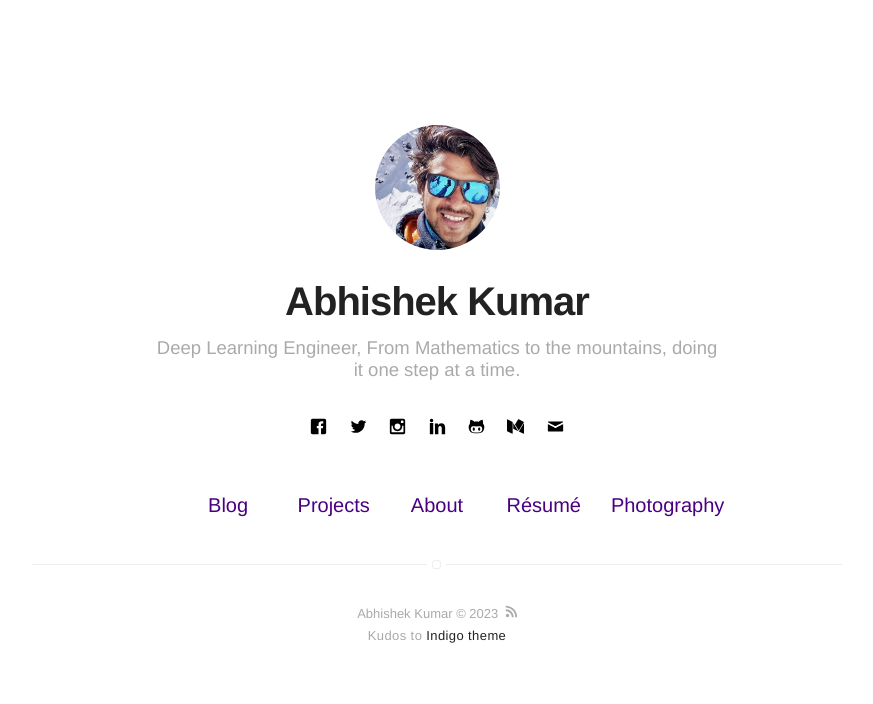
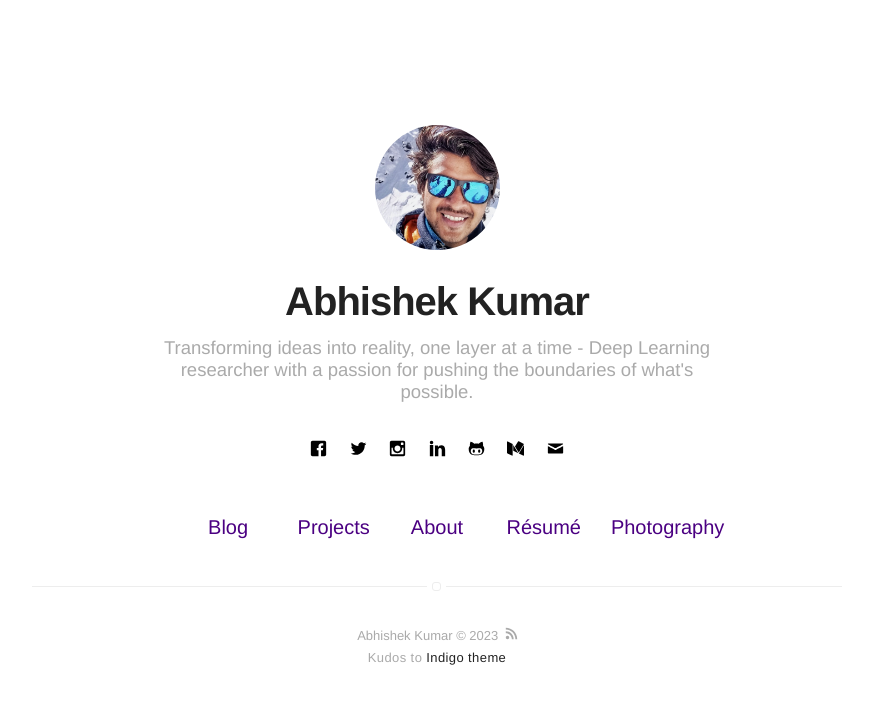
Before and after one commit to iabhi7/iabhi7.github.io, a Jekyll site: the page built from index.html, in a window 1280 px wide. Shown: the top 704 px of the page, without its empty margins (203-1076 px from the left). Built offline with Jekyll 4.4.1, drawn with Linux system fonts in a browser that asks for light colours.

Commit message:
about changes

```diff
--- a/_config.yml
+++ b/_config.yml
@@ -1,6 +1,6 @@
 # main text of home
 name: Abhishek Kumar
-bio: Deep Learning Engineer, From Mathematics to the mountains, doing it one step at a time.
+bio: "Transforming ideas into reality, one layer at a time - Deep Learning researcher with a passion for pushing the boundaries of what's possible."
 
 # twitter summary info
 description: My personal blog about technology (mostly Deep Learning) and stuff related to me (mostly travelling)
--- a/_layouts/default.html
+++ b/_layouts/default.html
@@ -14,7 +14,7 @@ layout: compress
     <meta name=author content="{{ site.name }}"> -->
     <meta charset="utf-8">
     <title>Abhishek Kumar: Personal Blog.</title>
-    <meta name="description" content="Deep Learning Engineer. Trying to make a difference one line at a time. I blog about technology (mostly Deep Learning) and stuff related to me (mostly travelling)">
+    <meta name="description" content="Transforming ideas into reality, one layer at a time - Deep Learning researcher with a passion for pushing the boundaries of what's possible. I blog about technology (mostly Deep Learning) and stuff related to me (mostly travelling)">
     <meta name=viewport content="width=device-width, initial-scale=1">
     <meta name="keywords" content="Blogging, Deep Learning, travelling, Engineer, Personal, Hire me">
     <meta name="author" content="Abhishek Kumar">
```
